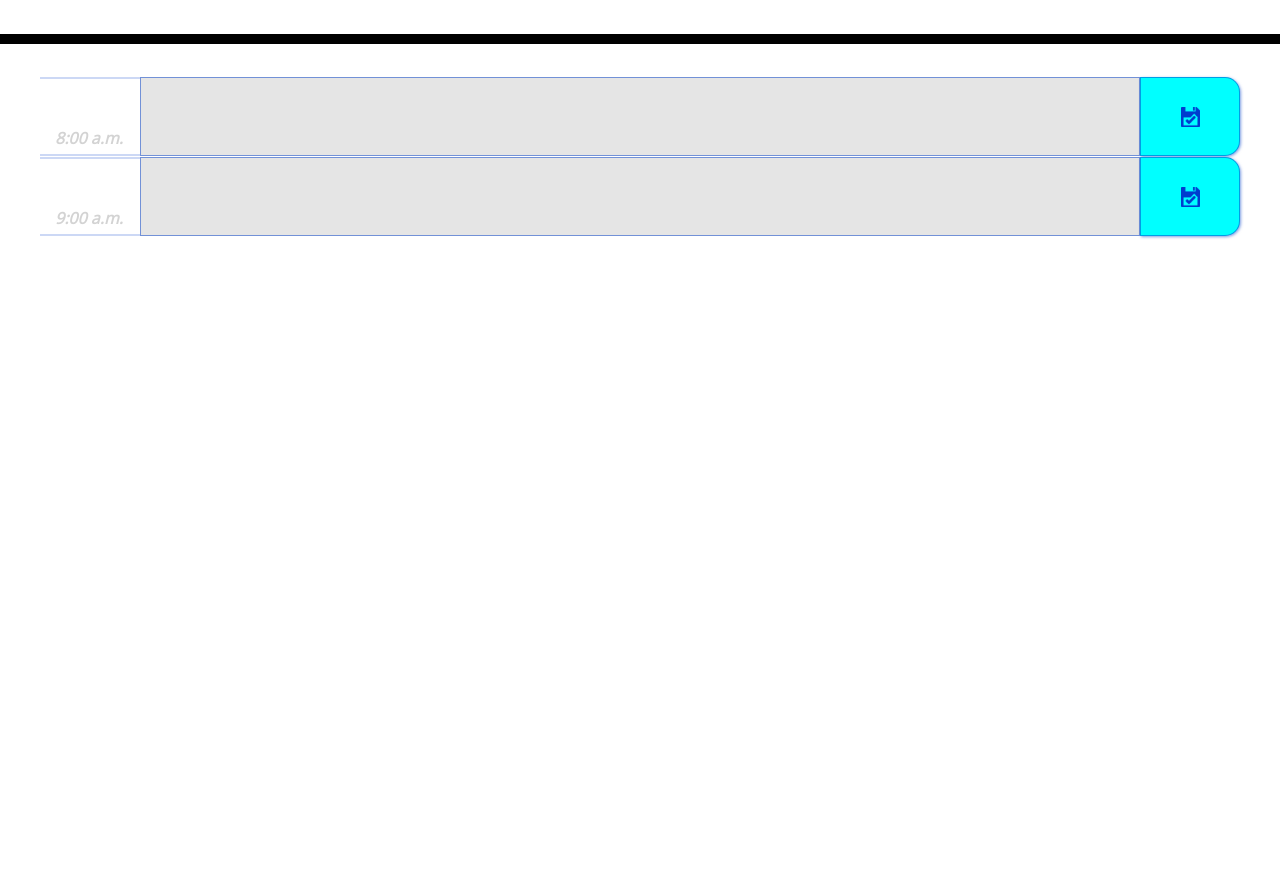
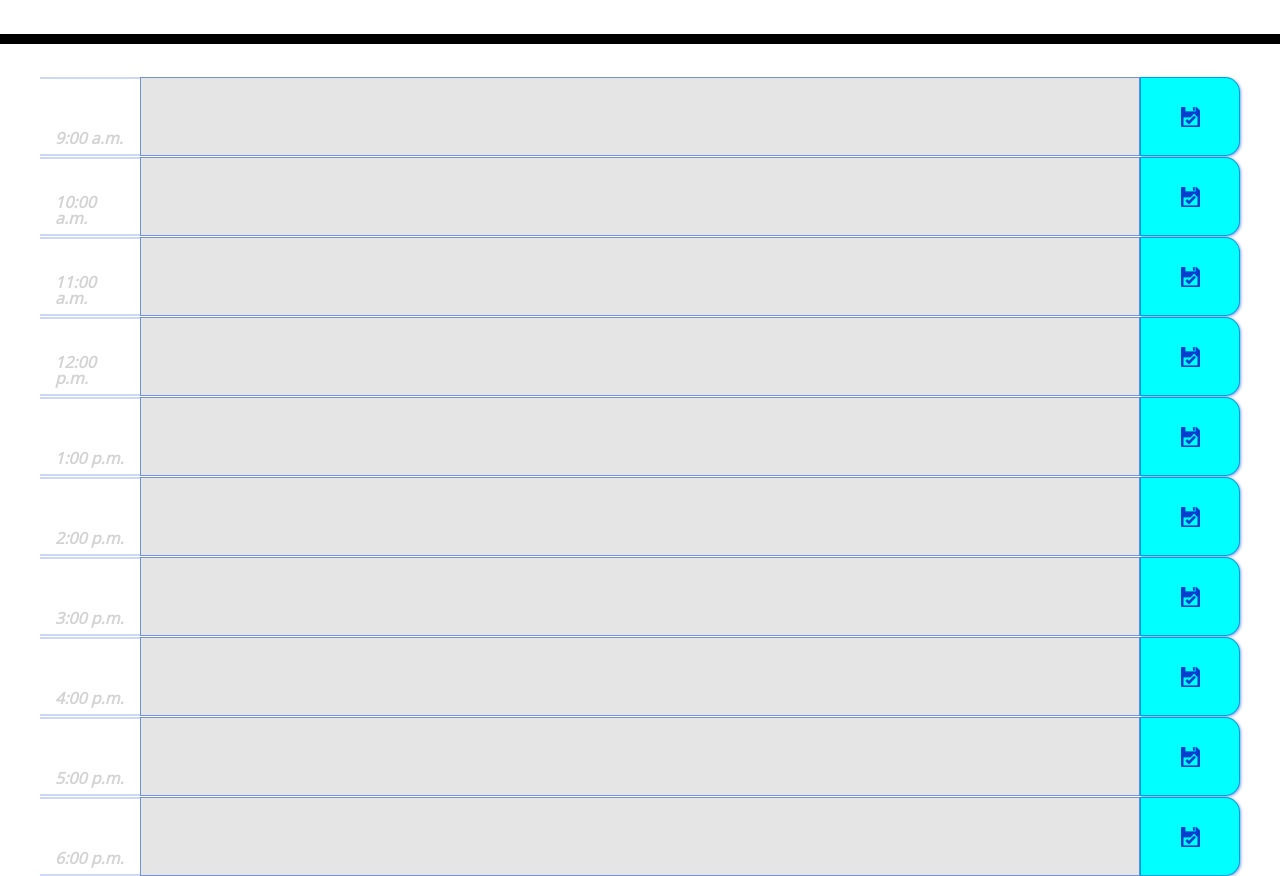
Before and after one commit to albertjly/Work-Day-Scheduler, a plain HTML site: page index.html in a window 1280 px wide. Shown: the part 260-1136 px from the top of the page. Before the commit the page ends 800 px from the top, so only its background shows below. Drawn offline with nearby package versions, Linux system fonts and the light colour scheme.

Commit message:
something changed

```diff
--- a/css/style.less
+++ b/css/style.less
@@ -31,7 +31,7 @@ input{
     //text-align: center;
     width: 100%;
     //background-color: red;
-    i{
+    .time{
       font-weight: bolder;
       color: lightgrey;
     }
@@ -59,9 +59,10 @@ input{
       padding: 0.3rem;
       //border-radius: 1rem;
     }*/
-    .content{
+    textarea.content{
       //width: 90%;
       width: 100%;
+      padding: 5px;
       p{
         font-size: 14px;
       }
@@ -109,7 +110,7 @@ input{
     height: 2rem !important;
   }
   .media{
-    margin-top: 4.1rem;
+    margin-top: 5rem;
     &:first-child{
       margin-top: 0;
     }
--- a/index.html
+++ b/index.html
@@ -28,30 +28,14 @@
   </header>
   <div class="container">
     <!-- Timeblocks go here -->
+    <!--9am-->
     <div class="media row">
       <!--media-left-->
       <div class="media-left row no-gutters align-items-end col-12 col-sm-2 col-md-2 col-lg-1">
-        <i class="col-12 p-0 mb-2">8:00 a.m.</i>
+        <i class="time col-12 p-0 mb-2" id="9am">9:00 a.m.</i>
       </div>
       <!--media-body-->
-      <div class="media-body row no-gutters col-12 col-sm-8 col-md-8 col-lg-10">
-        <!--<p class="title mt-2 mb-0 col-12 h-auto">Title</p>
-        <p class="content col-12 h-auto no-gutters">
-          Lorem ipsum dolor sit amet, consectetur adipisicing elit. Architecto beatae
-        </p>-->
-      </div>
-      <!--media-right-->
-      <div class="media-right row no-gutters col-12 col-sm-2 col-md-2 col-lg-1">
-        <div class="save-icon col align-self-center"></div>
-      </div>
-    </div>
-    <div class="media row">
-      <!--media-left-->
-      <div class="media-left row no-gutters align-items-end col-12 col-sm-2 col-md-2 col-lg-1">
-        <i class="col-12 p-0 mb-2">9:00 a.m.</i>
-      </div>
-      <!--media-body-->
-      <div class="media-body row no-gutters col-12 col-sm-8 col-md-8 col-lg-10">
+      <div class="media-body row no-gutters col-12 col-sm-8 col-md-8 col-lg-10 p-0">
         <p class="p-0 m-0 content"></p>
       </div>
       <!--media-right-->
@@ -59,7 +43,157 @@
         <div class="save-icon col align-self-center"></div>
       </div>
     </div>
+
+    <!--10am-->
+    <div class="media row">
+      <!--media-left-->
+      <div class="media-left row no-gutters align-items-end col-12 col-sm-2 col-md-2 col-lg-1">
+        <i class="time col-12 p-0 mb-2" id="10am">10:00 a.m.</i>
+      </div>
+      <!--media-body-->
+      <div class="media-body row no-gutters col-12 col-sm-8 col-md-8 col-lg-10 p-0">
+        <p class="p-0 m-0 content"></p>
+      </div>
+      <!--media-right-->
+      <div class="media-right row no-gutters col-12 col-sm-2 col-md-2 col-lg-1">
+        <div class="save-icon col align-self-center"></div>
+      </div>
+    </div>
+
+    <!--11am-->
+    <div class="media row">
+      <!--media-left-->
+      <div class="media-left row no-gutters align-items-end col-12 col-sm-2 col-md-2 col-lg-1">
+        <i class="time col-12 p-0 mb-2" id="11am">11:00 a.m.</i>
+      </div>
+      <!--media-body-->
+      <div class="media-body row no-gutters col-12 col-sm-8 col-md-8 col-lg-10 p-0">
+        <p class="p-0 m-0 content"></p>
+      </div>
+      <!--media-right-->
+      <div class="media-right row no-gutters col-12 col-sm-2 col-md-2 col-lg-1">
+        <div class="save-icon col align-self-center"></div>
+      </div>
+    </div>
+
+    <!--12pm-->
+    <div class="media row">
+      <!--media-left-->
+      <div class="media-left row no-gutters align-items-end col-12 col-sm-2 col-md-2 col-lg-1">
+        <i class="time col-12 p-0 mb-2" id="12pm">12:00 p.m.</i>
+      </div>
+      <!--media-body-->
+      <div class="media-body row no-gutters col-12 col-sm-8 col-md-8 col-lg-10 p-0">
+        <p class="p-0 m-0 content"></p>
+      </div>
+      <!--media-right-->
+      <div class="media-right row no-gutters col-12 col-sm-2 col-md-2 col-lg-1">
+        <div class="save-icon col align-self-center"></div>
+      </div>
+    </div>
+
+    <!--1pm-->
+    <div class="media row">
+      <!--media-left-->
+      <div class="media-left row no-gutters align-items-end col-12 col-sm-2 col-md-2 col-lg-1">
+        <i class="time col-12 p-0 mb-2" id="1pm">1:00 p.m.</i>
+      </div>
+      <!--media-body-->
+      <div class="media-body row no-gutters col-12 col-sm-8 col-md-8 col-lg-10 p-0">
+        <p class="p-0 m-0 content"></p>
+      </div>
+      <!--media-right-->
+      <div class="media-right row no-gutters col-12 col-sm-2 col-md-2 col-lg-1">
+        <div class="save-icon col align-self-center"></div>
+      </div>
+    </div>
+
+    <!--2pm-->
+    <div class="media row">
+      <!--media-left-->
+      <div class="media-left row no-gutters align-items-end col-12 col-sm-2 col-md-2 col-lg-1">
+        <i class="time col-12 p-0 mb-2" id="2pm">2:00 p.m.</i>
+      </div>
+      <!--media-body-->
+      <div class="media-body row no-gutters col-12 col-sm-8 col-md-8 col-lg-10 p-0">
+        <p class="p-0 m-0 content"></p>
+      </div>
+      <!--media-right-->
+      <div class="media-right row no-gutters col-12 col-sm-2 col-md-2 col-lg-1">
+        <div class="save-icon col align-self-center"></div>
+      </div>
+    </div>
+
+    <!--3pm-->
+    <div class="media row">
+      <!--media-left-->
+      <div class="media-left row no-gutters align-items-end col-12 col-sm-2 col-md-2 col-lg-1">
+        <i class="time col-12 p-0 mb-2" id="3pm">3:00 p.m.</i>
+      </div>
+      <!--media-body-->
+      <div class="media-body row no-gutters col-12 col-sm-8 col-md-8 col-lg-10 p-0">
+        <p class="p-0 m-0 content"></p>
+      </div>
+      <!--media-right-->
+      <div class="media-right row no-gutters col-12 col-sm-2 col-md-2 col-lg-1">
+        <div class="save-icon col align-self-center"></div>
+      </div>
+    </div>
+
+    <!--4pm-->
+    <div class="media row">
+      <!--media-left-->
+      <div class="media-left row no-gutters align-items-end col-12 col-sm-2 col-md-2 col-lg-1">
+        <i class="time col-12 p-0 mb-2" id="4pm">4:00 p.m.</i>
+      </div>
+      <!--media-body-->
+      <div class="media-body row no-gutters col-12 col-sm-8 col-md-8 col-lg-10 p-0">
+        <p class="p-0 m-0 content"></p>
+      </div>
+      <!--media-right-->
+      <div class="media-right row no-gutters col-12 col-sm-2 col-md-2 col-lg-1">
+        <div class="save-icon col align-self-center"></div>
+      </div>
+    </div>
+
+    <!--5pm-->
+    <div class="media row">
+      <!--media-left-->
+      <div class="media-left row no-gutters align-items-end col-12 col-sm-2 col-md-2 col-lg-1">
+        <i class="time col-12 p-0 mb-2" id="5pm">5:00 p.m.</i>
+      </div>
+      <!--media-body-->
+      <div class="media-body row no-gutters col-12 col-sm-8 col-md-8 col-lg-10 p-0">
+        <p class="p-0 m-0 content"></p>
+      </div>
+      <!--media-right-->
+      <div class="media-right row no-gutters col-12 col-sm-2 col-md-2 col-lg-1">
+        <div class="save-icon col align-self-center"></div>
+      </div>
+    </div>
+
+    <!--6pm-->
+    <div class="media row">
+      <!--media-left-->
+      <div class="media-left row no-gutters align-items-end col-12 col-sm-2 col-md-2 col-lg-1">
+        <i class="time col-12 p-0 mb-2" id="6pm">6:00 p.m.</i>
+      </div>
+      <!--media-body-->
+      <div class="media-body row no-gutters col-12 col-sm-8 col-md-8 col-lg-10 p-0">
+        <p class="p-0 m-0 content"></p>
+      </div>
+      <!--media-right-->
+      <div class="media-right row no-gutters col-12 col-sm-2 col-md-2 col-lg-1">
+        <div class="save-icon col align-self-center"></div>
+      </div>
+    </div>
+
+
+
+
+
   </div>
+
 
 
   <script src="https://code.jquery.com/jquery-3.4.1.min.js"></script>
--- a/js/index.js
+++ b/js/index.js
@@ -3,16 +3,15 @@ $(function () {
     $('#currentDay').text(moment().format('LLLL'));
 
     // 2. save toDoList to localStorage
-    var toDoList = JSON.parse(localStorage.getItem('todolist'));
+    var toDoList = JSON.parse(localStorage.getItem('todolist')) || [];
 
 
     // click and change content
     var mediaBody = $('.media-body');
 
-    mediaBody.on('click', function (event) {
+    mediaBody.on('click', '.content', function (event) {
         event.preventDefault();
 
-        mediaBody.on('click', '.content', function () {
         var text = $(this).text().trim();
 
         // replace p element with a new input
@@ -21,11 +20,13 @@ $(function () {
             .val(text);
         $(this).replaceWith(textInput);
 
+        $('.media').addEventlistener;
+
         // auto focus new element
         textInput.trigger("focus");
+
     });
 
-        // editable field was un-focused
     mediaBody.on("blur", 'textarea', function () {
         // get current value of textarea
         var text = $(this).val();
@@ -33,79 +34,43 @@ $(function () {
         $(this).text = text;
 
         var contentP = $("<p>")
-                .addClass('content')
+            .addClass('p-0 m-1 content')
             .text(text);
 
         $(this).replaceWith(contentP);
-        });
-
-        // get to-do value from the <p> and store into localstorage
-        var $todo = $('.media-body .content').val();
-        console.log($todo);
-
-        toDoList.push($todo);
-
-        // renderTodos(toDoList);
-        localStorage.setItem('todolist', JSON.stringify(toDoList));
     });
 
 
 
 
 
+    // console.log(toDoList);
+    $('.save-icon').on('click', function (event) {
+
+        var $todo = $(this).parents('.media').children('.media-body').children().text();
 
 
-   /* // title
-    clickAndOutFocusText(mediaBody, '.title', "<input>", 'title col-12', 'input', "title mt-2 col-12");
-
-
-    // content
-    clickAndOutFocusText(mediaBody, '.content', '<textarea>', 'content col-12', 'textarea', 'content col-12');*/
-
-
-    /**
-     * className2 must be the same to selector1's classname or more than that
-     * @param {String}$parent
-     * @param {String}selector1
-     * @param {String}creatTag
-     * @param {String}className1
-     * @param {String}selector2
-     * @param {String}className2
-     */
-    function clickAndOutFocusText($parent, selector1, creatTag, className1, selector2, className2) {
-        $parent.on('click', selector1, function (event) {
-            event.preventDefault();
-            // get current text of p element
-            var text = $(this).text().trim();
-
-            // replace p element with a new input
-            var textInput = $(creatTag)
-                .addClass(className1)
-                .val(text);
-            $(this).replaceWith(textInput);
-
-            // auto focus new element
-            textInput.trigger("focus");
-        });
-
-        // editable field was un-focused
-        $parent.on("blur", selector2, function () {
-            // get current value of textarea
-            var text = $(this).val();
-
-            $(this).text = text;
-
-            var contentP = $("<p>")
-                .addClass(className2)
-                .text(text);
-
-            $(this).replaceWith(contentP);
+        if ($todo !== ''){
+            toDoList.unshift({
+                time: $(this).parents('.media').children('.media-left').children().text(),
+                todo: $todo
             });
         }
 
+
         renderTodos(toDoList);
+        localStorage.setItem('todolist', JSON.stringify(toDoList));
+    });
 
-    function renderTodos(todolist) {
+
+    function renderTodos(toDoList) {
+        // Empties out the html
+        $('.media-body .content').val('');
+
+        if (
+            toDoList.time === $('')
+        ){
 
         }
+    }
 });
```
Also changed, not shown: css/style.css, 1 other file. Lines whose indentation alone changed are shown as unchanged.
